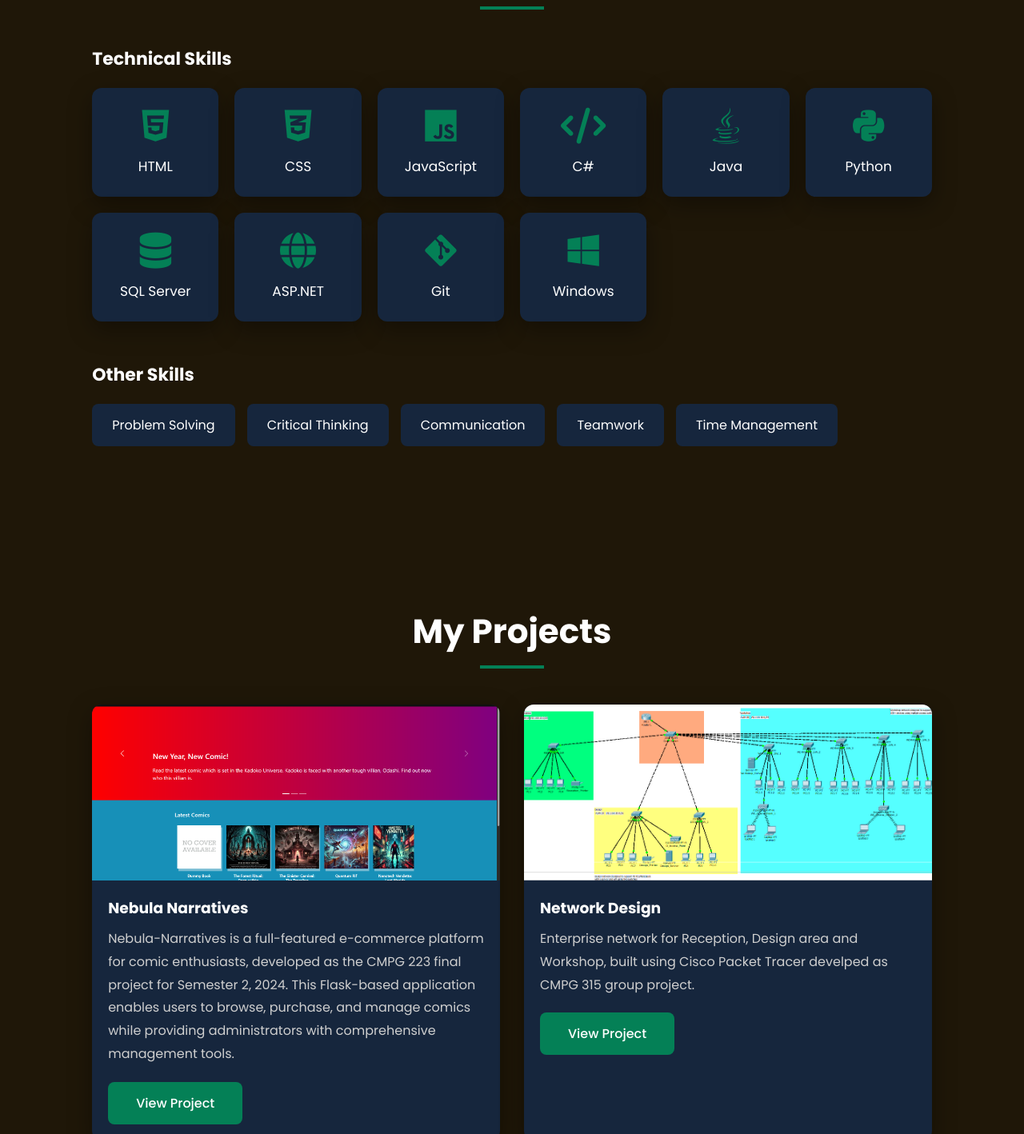
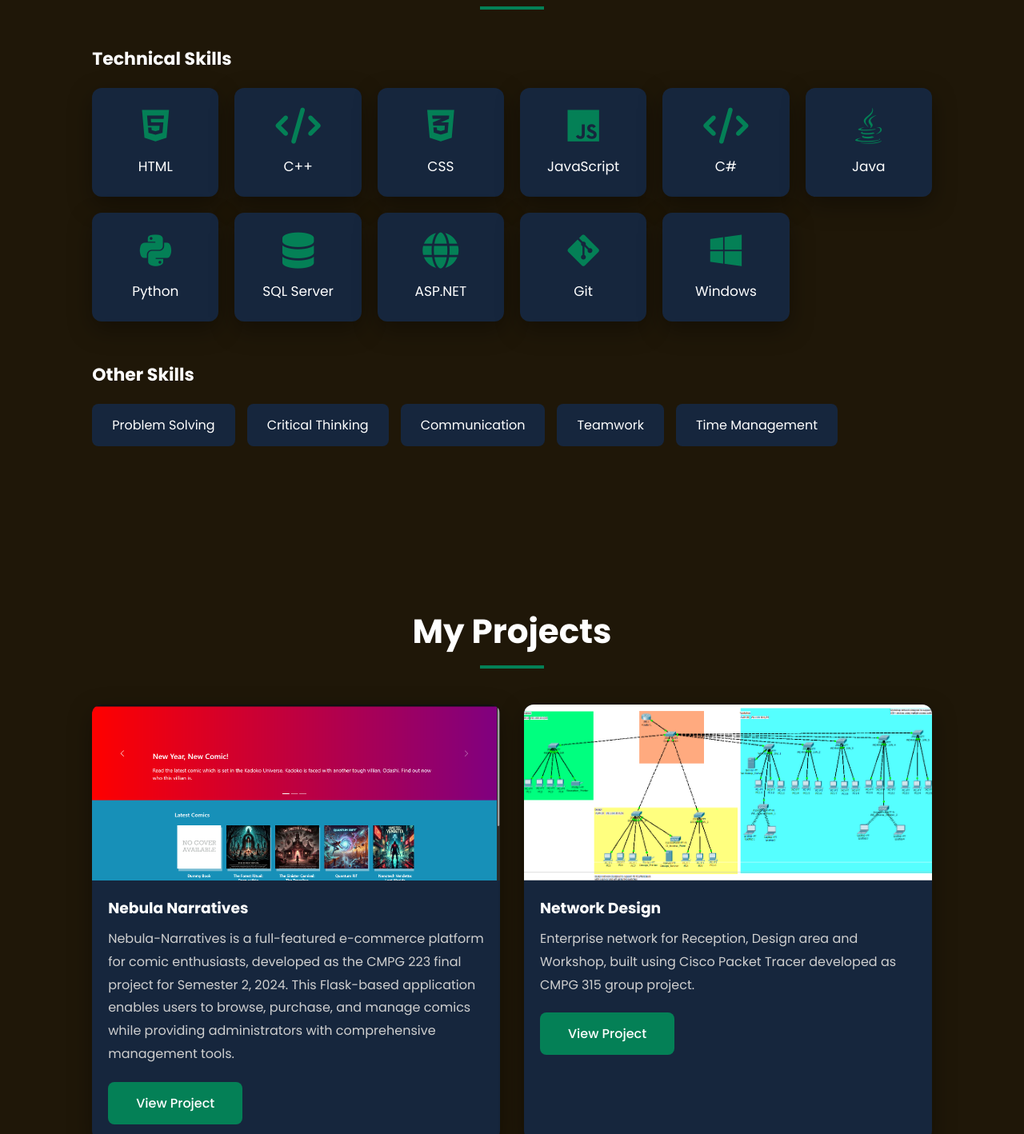
Before and after one commit to LebogangNester/Portfolio, a plain HTML site: page index.html in a window 1280 px wide. Shown: the part 2014-3432 px from the top of the page at 80% size. Drawn offline with Linux system fonts and the light colour scheme.

Commit message:
Add files via upload

```diff
--- a/index.html
+++ b/index.html
@@ -188,6 +188,8 @@ My Skills
 
 <div class="skill-card"><i class="fab fa-html5"></i><span>HTML</span></div>
 
+<div class="skill-card"><i class="fas fa-code"></i><span>C++</span></div>
+
 <div class="skill-card"><i class="fab fa-css3-alt"></i><span>CSS</span></div>
 
 <div class="skill-card"><i class="fab fa-js"></i><span>JavaScript</span></div>
@@ -286,7 +288,7 @@ View Project
 <p>
 
 Enterprise network for Reception, Design area and Workshop,
-built using Cisco Packet Tracer develped as CMPG 315 group project.
+built using Cisco Packet Tracer developed as CMPG 315 group project.
 
 </p>
 
```
